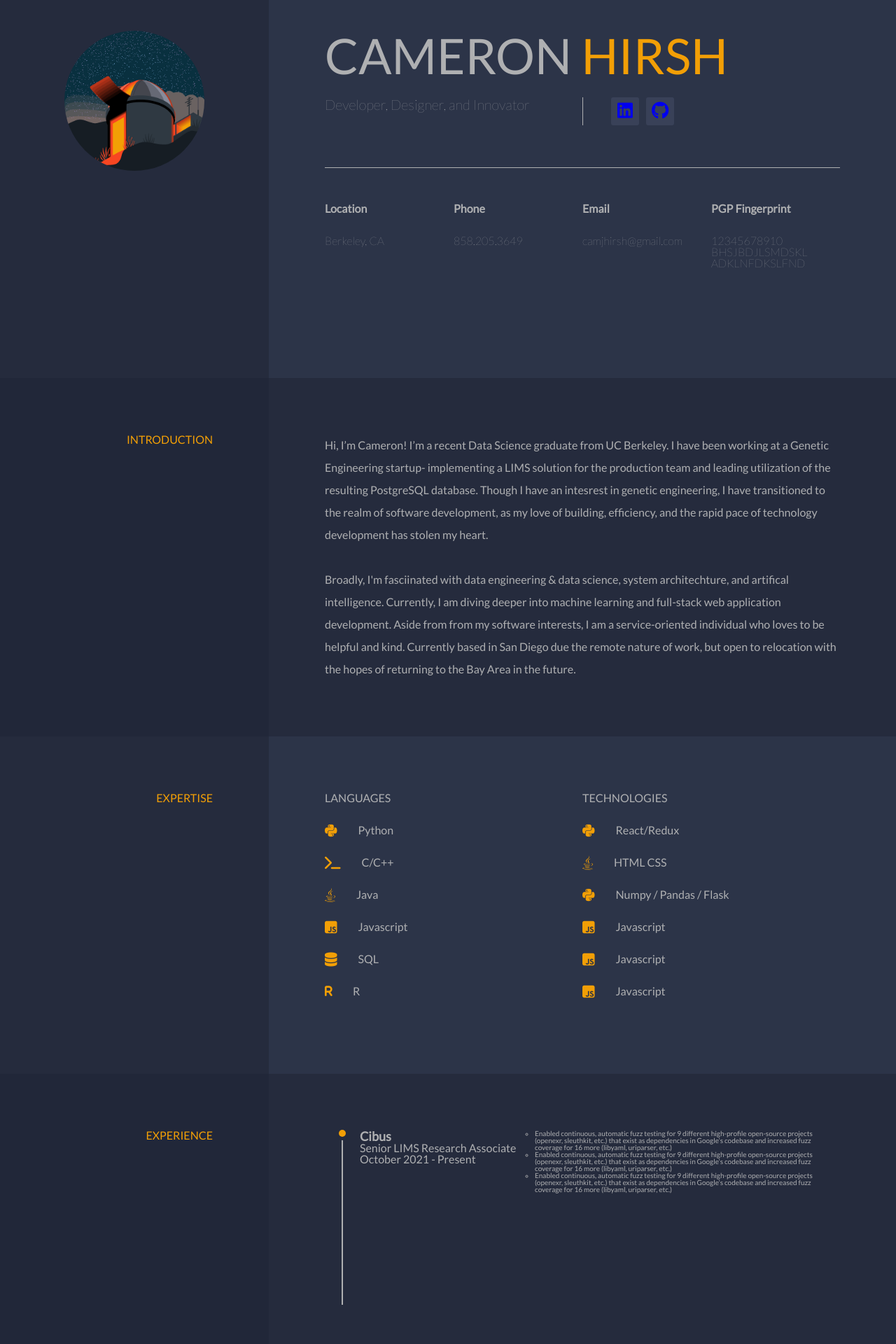
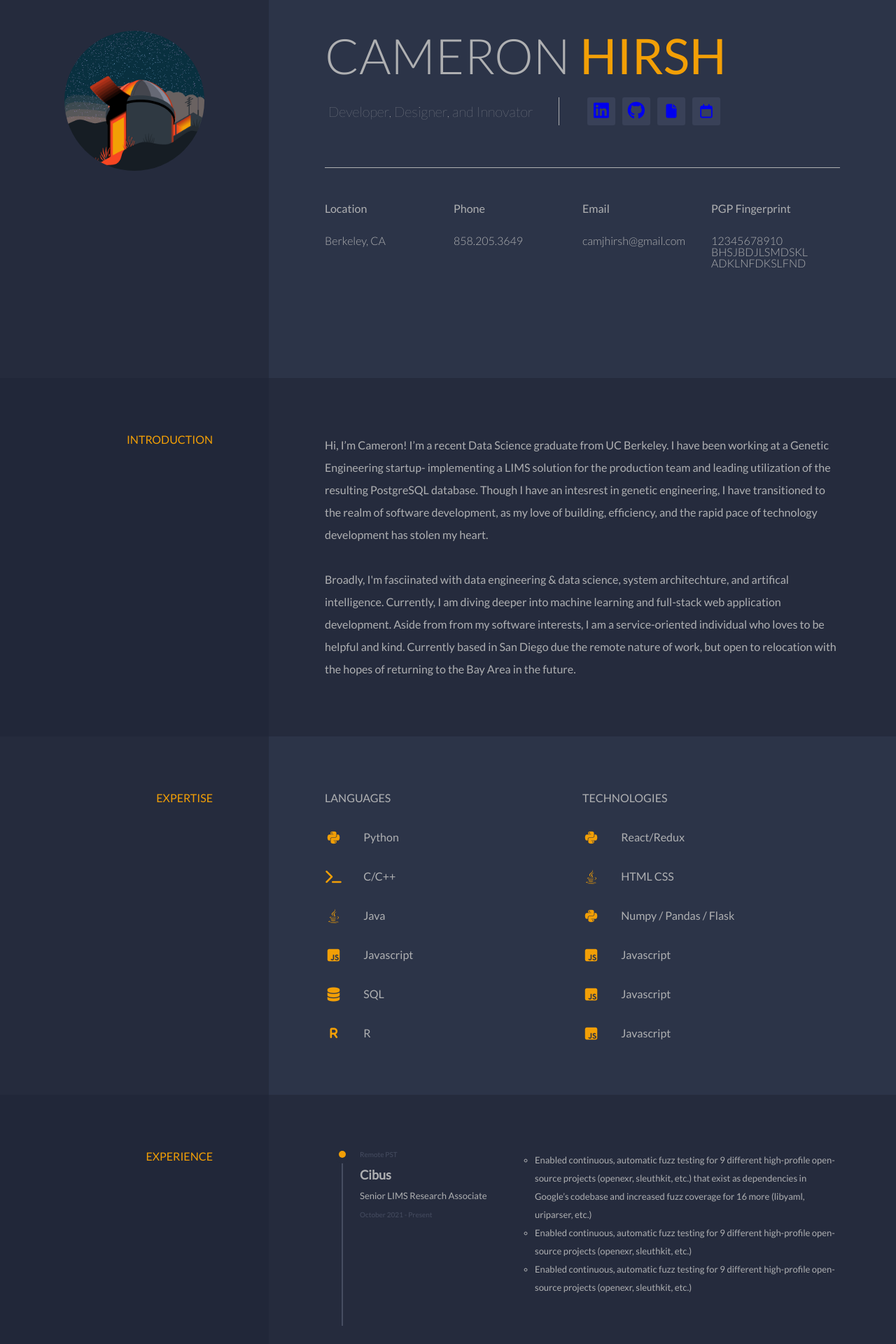
Before and after one commit to camjhirsh/camjhirsh.dev, a React app: page / in a window 1280 px wide. Shown: the part 260-2180 px from the top of the page at 70% size. Built offline with nearby package versions, Linux system fonts and the light colour scheme.

Commit message:
experience

```diff
--- a/src/components/experience.jsx
+++ b/src/components/experience.jsx
@@ -13,6 +13,7 @@ const Experience = () => {
         </div>
 
         <div className="timeline-info">
+          <div className="timeline-info-location"> Remote PST </div>
           <div className="timeline-info-title section-subtitle"> Cibus </div>
           <div className="timeline-info-job"> Senior LIMS Research Associate </div>
           <div className="timeline-info-date"> October 2021 - Present </div>
@@ -26,13 +27,11 @@ const Experience = () => {
             </li>
             <li>
               Enabled continuous, automatic fuzz testing for 9 different high-profile open-source projects
-              (openexr, sleuthkit, etc.) that exist as dependencies in Google’s codebase and increased fuzz
-              coverage for 16 more (libyaml, uriparser, etc.)
+              (openexr, sleuthkit, etc.)
             </li>
             <li>
               Enabled continuous, automatic fuzz testing for 9 different high-profile open-source projects
-              (openexr, sleuthkit, etc.) that exist as dependencies in Google’s codebase and increased fuzz
-              coverage for 16 more (libyaml, uriparser, etc.)
+              (openexr, sleuthkit, etc.)
             </li>
           </ul>
         </div>
--- a/src/components/expertise.jsx
+++ b/src/components/expertise.jsx
@@ -5,52 +5,88 @@ const Expertise = () => {
     <div className="section expertise two">
       <div className="expertise-subtitle"> LANGUAGES </div>
       <div className="expertise-subtitle"> TECHNOLOGIES </div>
+
       <div className="expertise-section">
+        <div className="expertise-icon-container">
           <i className="fab  fa-lg  fa-python expertise-icon"></i>
+        </div>
         Python
       </div>
+
       <div className="expertise-section">
+        <div className="expertise-icon-container">
           <i className="fab  fa-lg  fa-python expertise-icon"></i>
+        </div>
         React/Redux
       </div>
+
       <div className="expertise-section">
+        <div className="expertise-icon-container">
           <i class="fas  fa-lg  fa-terminal expertise-icon"></i>
+        </div>
         C/C++
       </div>
+
       <div className="expertise-section">
+        <div className="expertise-icon-container">
           <i class="fab  fa-lg  fa-java expertise-icon"></i>
+        </div>
         HTML CSS
       </div>
+
       <div className="expertise-section">
+        <div className="expertise-icon-container">
           <i class="fab  fa-lg  fa-java expertise-icon"></i>
+        </div>
         Java
       </div>
+
       <div className="expertise-section">
+        <div className="expertise-icon-container">
           <i className="fab  fa-lg  fa-python expertise-icon"></i>
+        </div>
         Numpy / Pandas / Flask
       </div>
+
       <div className="expertise-section">
+        <div className="expertise-icon-container">
           <i class="fab  fa-lg  fa-js-square expertise-icon"></i>
+        </div>
         Javascript
       </div>
+
       <div className="expertise-section">
+        <div className="expertise-icon-container">
           <i class="fab  fa-lg  fa-js-square expertise-icon"></i>
+        </div>
         Javascript
       </div>
+
       <div className="expertise-section">
+        <div className="expertise-icon-container">
           <i class="fas  fa-lg  fa-database expertise-icon"></i>
+        </div>
         SQL
       </div>
+
       <div className="expertise-section">
+        <div className="expertise-icon-container">
           <i class="fab  fa-lg  fa-js-square expertise-icon"></i>
+        </div>
         Javascript
       </div>
+
       <div className="expertise-section">
+        <div className="expertise-icon-container">
           <i class="fab fa-sharp fa-solid fa-r expertise-icon"></i>
+        </div>
         R
       </div>
+
       <div className="expertise-section">
+        <div className="expertise-icon-container">
           <i class="fab  fa-lg  fa-js-square expertise-icon"></i>
+        </div>
         Javascript
       </div>
     </div>
--- a/src/components/headline.jsx
+++ b/src/components/headline.jsx
@@ -6,11 +6,11 @@ const Headline = () => {
     <div className="headline two">
       <div className="headline-content">
 
-        <div className="name"> CAMERON <span className="orange"> HIRSH </span> </div>
+        <div className="name"> <span className="first-name"> CAMERON </span> <span className="orange"> HIRSH </span> </div>
 
         <div className="subtitle">
 
-          <span> Developer, Designer, and Innovator </span>
+          <span className="cam-headline"> Developer, Designer, and Innovator </span>
 
           <span className="social-links">
 
@@ -26,6 +26,22 @@ const Headline = () => {
               <div className="outer-icon">
                 <div className="inner-icon">
                   <i className="social-icon fab  fa-lg  fa-github"></i>
+                </div>
+              </div>
+            </a>
+
+            <a href="https://github.com/camjhirsh/">
+              <div className="outer-icon">
+                <div className="inner-icon">
+                  <i className="social-icon fa-solid fa-file"></i>
+                </div>
+              </div>
+            </a>
+
+            <a href="https://github.com/camjhirsh/">
+              <div className="outer-icon">
+                <div className="inner-icon">
+                  <i className="social-icon fa-regular fa-calendar"></i>
                 </div>
               </div>
             </a>
--- a/src/index.html
+++ b/src/index.html
@@ -7,7 +7,7 @@
     <meta name="description" content="camjhirsh.github.io">
     <link rel="preconnect" href="https://fonts.googleapis.com">
     <link rel="preconnect" href="https://fonts.gstatic.com" crossorigin>
-    <link href="https://fonts.googleapis.com/css2?family=Lato:wght@100;400&display=swap" rel="stylesheet">
+    <link href="https://fonts.googleapis.com/css2?family=Lato:wght@100;300;400&display=swap" rel="stylesheet">
     <script src="https://kit.fontawesome.com/b835fb670d.js" crossorigin="anonymous"></script>
     <title> Cameron Hirsh </title>
   </head>
--- a/src/styles.scss
+++ b/src/styles.scss
@@ -166,10 +166,20 @@ ul {
   padding-bottom: 25px;
 }
 
+.first-name {
+  font-weight: 300;
+}
+
+.cam-headline {
+  line-height: 40px;
+}
+
 .subtitle {
+  height: 40px;
   display: grid;
-  grid-template-columns: 1fr 1fr;
+  grid-template-columns: 45% 55%;
   padding-bottom: 60px;
+  padding-left: 5px;
   font-weight: 100;
   font-size: 20px;
   border-bottom: solid 1px var(--text);
@@ -177,7 +187,7 @@ ul {
 
 .social-links {
   display: grid;
-  grid-template-columns: repeat(3, 40px);
+  grid-template-columns: repeat(4, 40px);
   column-gap: 10px;
   height: 40px;
   padding-left: 40px;
@@ -213,12 +223,12 @@ ul {
 
 .sub-headline-title {
   padding-top: 50px;
-  font-weight: bolder;
+  font-weight: 400;
   padding-bottom: 30px;
 }
 
 .sub-headline-detail {
-  font-weight: lighter;
+  font-weight: 300;
 }
 
 //-----------------> Expertise <--------------------//
@@ -226,14 +236,18 @@ ul {
 .expertise {
   display: grid;
   grid-template-columns: 1fr 1fr;
-}
-
-.expertise-subtitle {
-  padding-bottom: 30px;
+  row-gap: 40px;
 }
 
 .expertise-section {
-  padding-bottom: 30px;
+  display: grid;
+  grid-template-columns: 15% 85%;
+}
+
+.expertise-icon-container {
+  display: flex;
+  justify-content: center;
+  align-items: center;
 }
 
 .expertise-icon {
@@ -258,7 +272,7 @@ ul {
 .timeline-line {
   width: 2px;
   height: 250px;
-  background-color: var(--text);
+  background-color: #464d61;
   position: absolute;
   top: 0;
   left: 50%;
@@ -266,14 +280,14 @@ ul {
 }
 
 .timeline-outer-circle {
-  height: 15px;
-  width: 15px;
-  border-radius: 7.5px;
+  height: 18px;
+  width: 18px;
+  border-radius: 9px;
   background-color: var(--dark-navy);
   position: absolute;
   top: 0;
   left: 50%;
-  margin-left: -7.5px;
+  margin-left: -9px;
 }
 
 .timeline-inner-circle {
@@ -287,8 +301,29 @@ ul {
   margin-left: -5px;
 }
 
+.timeline-info-location {
+  font-size: x-small;
+  padding-bottom: 15px;
+  color: #464d61;
+}
+
+.timeline-info-title {
+  padding-bottom: 15px;
+}
+
+.timeline-info-job {
+  font-size: small;
+  padding-bottom: 15px;
+}
+
+.timeline-info-date {
+  font-size: x-small;
+  color: #464d61;
+}
+
 .timeline-description {
-  font-size: x-small;
+ font-size: small;
+ line-height: 2.0;
 }
 
 
```
Also changed, not shown: 3 other files (tests, documents, lock files or other folders). Lines whose indentation alone changed are shown as unchanged.
